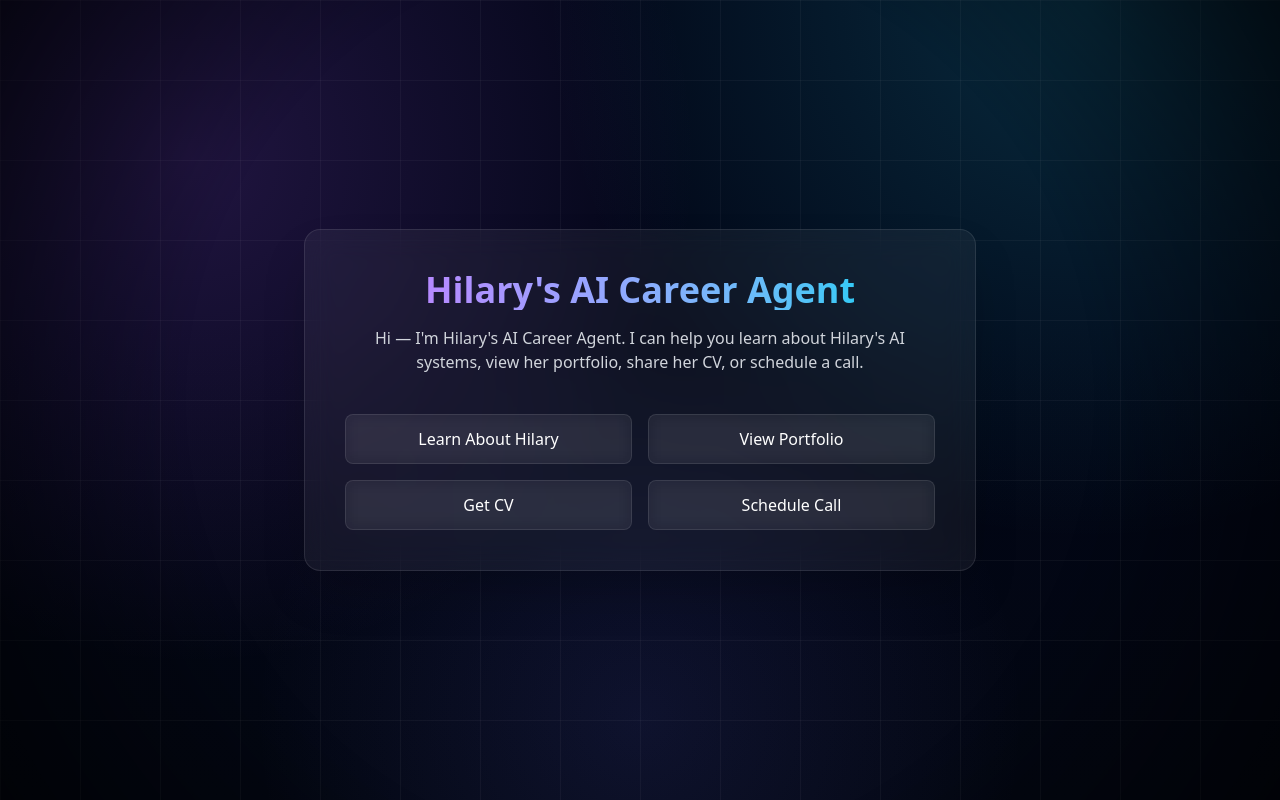
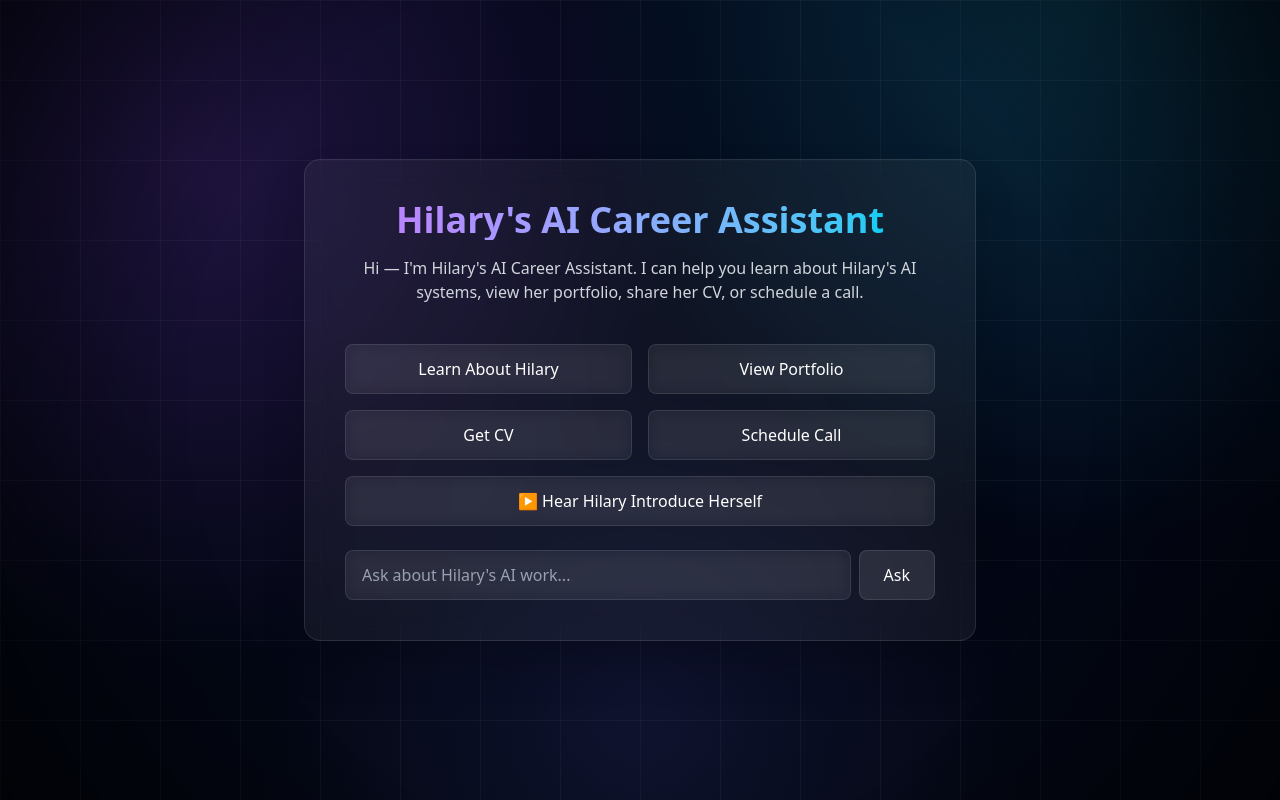
Before and after one commit to Hillariaa/ai-career-agent-ui, a Next.js app: page / in a window 1280 px wide. Built offline with nearby package versions, Linux system fonts and the light colour scheme.

Commit message:
add AI intent router, tech stack response, and audio feature

```diff
--- a/app/page.tsx
+++ b/app/page.tsx
@@ -3,73 +3,70 @@
 import { useState, useRef } from "react";
 
 export default function Home() {
-
   const [response, setResponse] = useState("");
   const [actions, setActions] = useState<any[]>([]);
   const [loading, setLoading] = useState(false);
+  const [userInput, setUserInput] = useState("");
 
   const responseRef = useRef<HTMLDivElement>(null);
 
   async function sendMessage(message: string) {
-
     try {
-
-      setLoading(true)
-      setResponse("")
-      setActions([])
+      setLoading(true);
+      setResponse("");
+      setActions([]);
 
       const res = await fetch(
         "https://ai-automation-agent.onrender.com/automate",
+
         {
           method: "POST",
           headers: {
-            "Content-Type": "application/json"
+            "Content-Type": "application/json",
           },
-          body: JSON.stringify({
-            message
-          })
+          body: JSON.stringify({ message }),
         }
-      )
+      );
 
       if (!res.ok) {
-        throw new Error("API request failed")
+        throw new Error("API request failed");
       }
 
-      const data = await res.json()
+      const data = await res.json();
 
-      setResponse(data.message || "No response received.")
-      setActions(data.actions || [])
-
+      setResponse(data.message || "No response received.");
+      setActions(data.actions || []);
     } catch (error) {
-
-      console.error(error)
+      console.error(error);
 
       setResponse(
         "The AI agent is waking up. Please try again in a moment."
-      )
-
+      );
     } finally {
-
-      setLoading(false)
+      setLoading(false);
 
       setTimeout(() => {
-        responseRef.current?.scrollIntoView({ behavior: "smooth" })
-      }, 100)
+        responseRef.current?.scrollIntoView({ behavior: "smooth" });
+      }, 100);
+    }
+  }
 
-    }
+  function handleAsk() {
+    if (!userInput.trim()) return;
+    sendMessage(userInput);
+    setUserInput("");
   }
 
   return (
     <main className="min-h-screen flex items-center justify-center text-white grid-background">
-
       <div className="w-full max-w-2xl p-10 rounded-2xl backdrop-blur-lg bg-white/5 border border-white/10 shadow-2xl">
 
         <h1 className="text-4xl font-bold text-center mb-4 bg-gradient-to-r from-purple-400 to-cyan-400 text-transparent bg-clip-text">
-          Hilary's AI Career Agent
+          Hilary's AI Career Assistant
         </h1>
 
         <p className="text-center text-gray-300 mb-10">
-          Hi — I'm Hilary's AI Career Agent. I can help you learn about Hilary's AI systems, view her portfolio, share her CV, or schedule a call.
+          Hi — I'm Hilary's AI Career Assistant. I can help you learn about Hilary's AI systems, view her portfolio, share her CV, or schedule a call.
         </p>
 
         <div className="grid grid-cols-2 gap-4">
@@ -102,16 +99,40 @@ export default function Home() {
             Schedule Call
           </button>
 
+          <button
+            onClick={() => sendMessage("audio")}
+            className="px-6 py-3 bg-white/5 border border-white/10 rounded-lg hover:bg-white/10 transition backdrop-blur-sm col-span-2"
+          >
+            ▶ Hear Hilary Introduce Herself
+          </button>
+
+        </div>
+
+        <div className="mt-6 flex gap-2">
+
+          <input
+            value={userInput}
+            onChange={(e) => setUserInput(e.target.value)}
+            placeholder="Ask about Hilary's AI work..."
+            className="flex-1 px-4 py-3 bg-white/5 border border-white/10 rounded-lg backdrop-blur-sm text-white placeholder-gray-400"
+          />
+
+          <button
+            onClick={handleAsk}
+            className="px-6 py-3 bg-white/10 border border-white/10 rounded-lg hover:bg-white/20 transition"
+          >
+            Ask
+          </button>
+
         </div>
 
         {loading && (
           <div className="mt-8 text-gray-400 animate-pulse text-center">
-            Hilary AI Career Agent is typing...
+            Hilary AI Career Assistant is typing...
           </div>
         )}
 
         {response && !loading && (
-
           <div ref={responseRef}>
 
             <div className="w-full flex justify-center mt-8">
@@ -123,16 +144,20 @@ export default function Home() {
             </div>
 
           </div>
-
         )}
 
         {actions.length > 0 && !loading && (
-
           <div className="flex flex-wrap gap-4 mt-6 justify-center">
 
             {actions.map((action, index) => (
 
-              action.url ? (
+              action.url && action.url.endsWith(".mp3") ? (
+
+                <audio key={index} controls className="mt-4">
+                  <source src={action.url} type="audio/mpeg" />
+                </audio>
+
+              ) : action.url ? (
 
                 <a
                   key={index}
@@ -159,11 +184,9 @@ export default function Home() {
             ))}
 
           </div>
-
         )}
 
       </div>
-
     </main>
   );
 }
```
Also changed, not shown: 1 other file (tests, documents, lock files or other folders).
